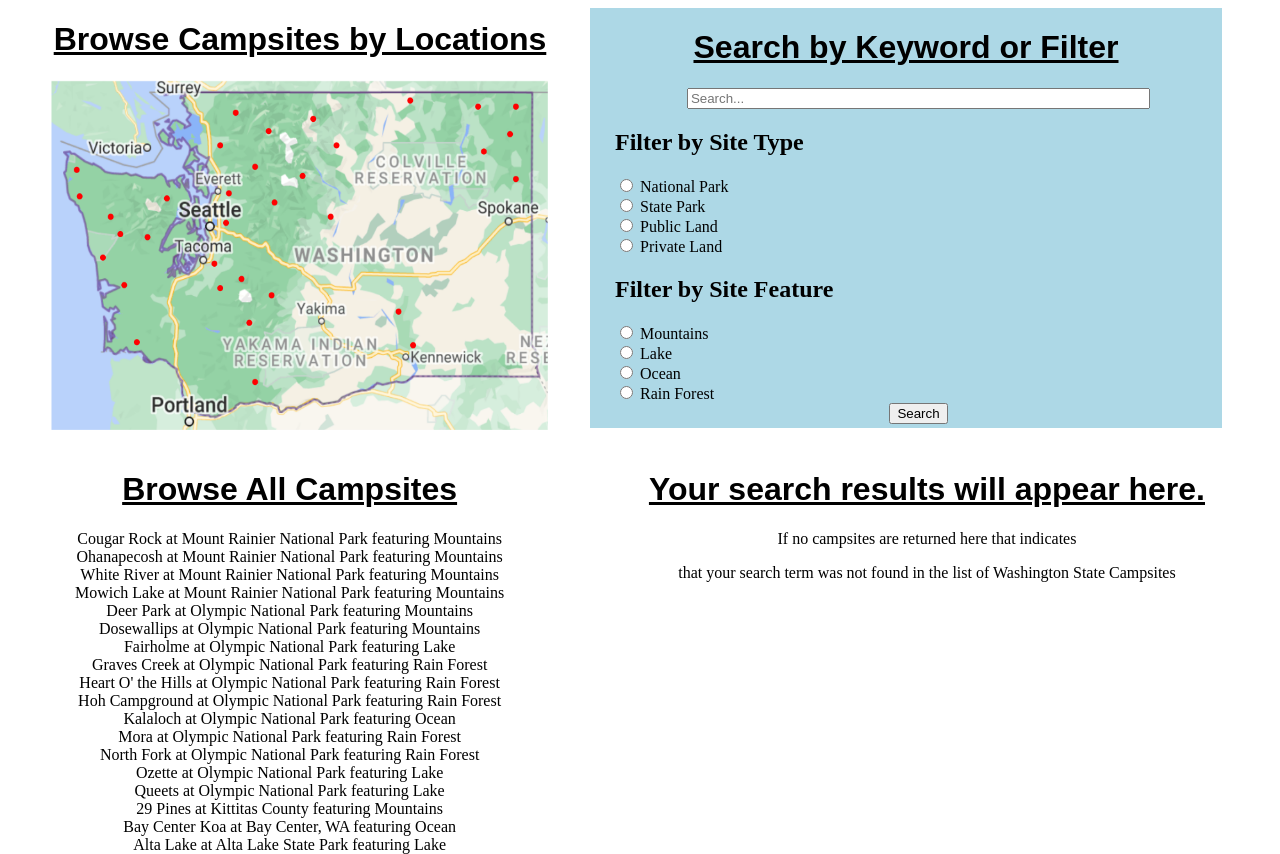
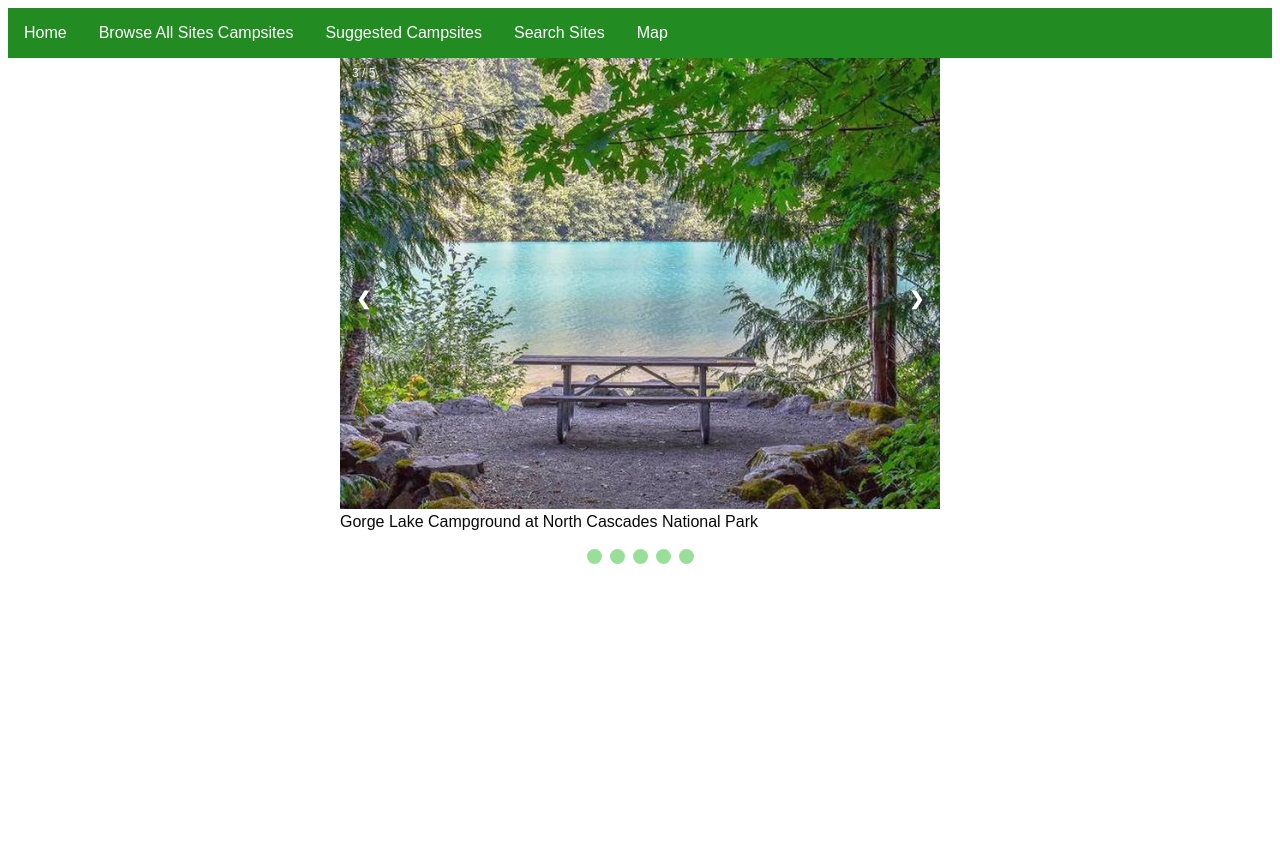
Before and after one commit to hawkilin/CS_361, a plain HTML site: page index.html in a window 1280 px wide. After the commit the page ends 800 px from the top, so only its background shows below. Drawn offline with Linux system fonts and the light colour scheme.

Commit message:
Added Pictures, Added more pages
Added auto-scrolling carousel of pictures to homepage, added more pages to improve layout.

```diff
--- a/index.html
+++ b/index.html
@@ -6,67 +6,88 @@
 <link rel="stylesheet" href="project_style.css">
 <style>
 </style>
+
 <body>
 
-<div id="map_temp">
-	<h1> Browse Campsites by Locations </h1>
-	<img src="map_temp.png" alt="temporary map before integration." width="500" height="350">
+<div id="nav_bar">
+  <ul>
+  	<li><a href="index.html">Home</a></li>
+  	<li><a href="all_sites.html">Browse All Sites Campsites</a></li>
+  	<li><a href="suggested_sites.html">Suggested Campsites</a></li>
+  	<li><a href="search_sites.html">Search Sites</a></li>
+  	<li><a href="map.html">Map</a></li>
+  </ul>
 </div>
 
-<div id="browse_sites">
-	<h1> Browse All Campsites </h1>
+<div class="slideshow-container">
+
+  <!-- Full-width images with number and caption text -->
+  <div class="mySlides fade">
+    <div class="numbertext">1 / 5</div>
+    <img src="cougar_rock.jpg" style="width:100%">
+    <div class="text">Cougar Rock Campground at Mount Rainier National Park</div>
+  </div>
+
+  <div class="mySlides fade">
+    <div class="numbertext">2 / 5</div>
+    <img src="hoh.jpg" style="width:100%">
+    <div class="text">Hoh Rainforest Campground at Olympic National Park</div>
+  </div>
+
+  <div class="mySlides fade">
+    <div class="numbertext">3 / 5</div>
+    <img src="gorge_lake.jpg" style="width:100%">
+    <div class="text">Gorge Lake Campground at North Cascades National Park</div>
+  </div>
+
+  <div class="mySlides fade">
+    <div class="numbertext">4 / 5</div>
+    <img src="deception_pass.jpg" style="width:100%">
+    <div class="text">Deception Pass State Park</div>
+  </div>
+
+  <div class="mySlides fade">
+    <div class="numbertext">5 / 5</div>
+    <img src="high_hut.jpg" style="width:100%">
+    <div class="text">High Hut Mount Tahoma Trail System</div>
+  </div>
+
+  <!-- Next and previous buttons -->
+  <a class="prev" onclick="plusSlides(-1)">&#10094;</a>
+  <a class="next" onclick="plusSlides(1)">&#10095;</a>
+</div>
+<br>
+
+<!-- The dots/circles -->
+<div style="text-align:center">
+  <span class="dot" onclick="currentSlide(1)"></span>
+  <span class="dot" onclick="currentSlide(2)"></span>
+  <span class="dot" onclick="currentSlide(3)"></span>
+   <span class="dot" onclick="currentSlide(4)"></span>
+    <span class="dot" onclick="currentSlide(5)"></span>
 </div>
 
-<div id="search_sites" align="center">
-	<h1> Search by Keyword or Filter</h1>
-	<form id="search_form">
-		<div id="search_bar" align="center">
-		<input type="text" id="text_search" placeholder="Search..." name="search">
-		</div>
+</body>
 
-		<h2>Filter by Site Type</h2>
+<script>
+	function plusSlides(n) {
+  showSlides(slideIndex += n);
+}
 
-		<input type="radio" id="NP" name="site_type" value="National Park">
-		<label for="NP">National Park</label><br>
+	var slideIndex = 0;
+showSlides();
 
-		<input type="radio" id="SP" name="site_type" value="State Park">
-		<label for="SP">State Park</label><br>
+function showSlides() {
+  var i;
+  var slides = document.getElementsByClassName("mySlides");
+  for (i = 0; i < slides.length; i++) {
+    slides[i].style.display = "none";
+  }
+  slideIndex++;
+  if (slideIndex > slides.length) {slideIndex = 1}
+  slides[slideIndex-1].style.display = "block";
+  setTimeout(showSlides, 2000);
+}
+</script>
 
-		<input type="radio" id="Public" name="site_type" value="Public Land">
-		<label for="Public">Public Land</label><br>
-
-		<input type="radio" id="Private" name="site_type" value="Private Land">
-		<label for="Private">Private Land</label><br>
-
-
-		<h2>Filter by Site Feature</h2>
-
-		<input type="radio" id="Mountains" name="site_type" value="Mountains">
-		<label for="Mountains">Mountains</label><br>
-
-		<input type="radio" id="Lake" name="site_type" value="Lake">
-		<label for="Lake">Lake</label><br>
-
-		<input type="radio" id="Ocean" name="site_type" value="Ocean">
-		<label for="Ocean">Ocean</label><br>
-
-		<input type="radio" id="Rain_Forest" name="site_type" value="Rain Forest">
-		<label for="Rain_Forest">Rain Forest</label><br>
-
-		<div id="submit_button" align="center">
-		<button type="button" onclick="displayRadioValue()">
-		Search
-	</button>
-		</div>
-	</form>
-</div>
-
-<div id="results">
-	<h1> Your search results will appear here. </h1>
-	<p> If no campsites are returned here that indicates </p>
-	<p>that your search term was not found in the list of Washington State Campsites</p>
-	</div>
-
-</body>
-<script src="project_script.js"></script>
 </html>
--- a/project_style.css
+++ b/project_style.css
@@ -7,29 +7,26 @@
 h1 {
 	text-align: center;
 	text-decoration-line: underline;
-	font-family: Arial, Helvetica, sans-serif;
+	font-family: sans-serif;
 }
 
 #browse_sites {
-	position: absolute;
-	top: 450px;
-	left: 75px;
 	text-align: center;
+	font-family: sans-serif;
 }
 
 #results {
-	position: absolute;
-	top: 450px;
-	right: 75px;
 	text-align: center;
+	font-family: sans-serif;
 }
 
 #search_sites {
-	float: right;
-	margin-right: 50px;
-	background: lightblue;
+	background: #99DF99;
+	font-family: sans-serif;
+	margin: auto;
+	margin-top: 10px;
 	width: 50%;
-	height: 420px;
+	padding: 10px;
 }
 
 
@@ -45,3 +42,105 @@ input[type=text] {
 input[type=submit] {
 	align-items: center;
 }
+
+ul {
+  list-style-type: none;
+  margin: 0;
+  padding: 0;
+  overflow: hidden;
+  background-color: #228B22;
+}
+
+li {
+  float: left;
+}
+
+li a {
+  display: block;
+  color: white;
+  font-family: sans-serif;
+  text-align: center;
+  padding: 16px;
+  text-decoration: none;
+}
+
+li a:hover {
+  background-color: #99DF99;
+}
+
+* {box-sizing: border-box}
+
+.slideshow-container {
+	max-width: 600px;
+	position: relative;
+	margin: auto;
+	font-family: sans-serif;
+}
+
+.mySlides {
+	display: none;
+}
+
+.prev, .next {
+	cursor: pointer;
+	position: absolute;
+	top: 50%;
+	width: auto;
+	margin-top: -22px;
+	padding: 16px;
+	color: white;
+	font-weight: bold;
+	font-size: 18px;
+	transition: 0.6 ease;
+	border-radius: 0 3px 3px 0;
+	user-select: none;
+}
+
+.next {
+	right: 0;
+	border-radius: 3px 0 0 3px;
+}
+
+.prev:hover, .next:hover {
+	background-color: #99DF99;
+}
+
+.numbertext {
+  color: #f2f2f2;
+  font-size: 12px;
+  padding: 8px 12px;
+  position: absolute;
+  top: 0;
+}
+
+.dot {
+  cursor: pointer;
+  height: 15px;
+  width: 15px;
+  margin: 0 2px;
+  background-color: #99DF99;
+  border-radius: 50%;
+  display: inline-block;
+  transition: background-color 0.6s ease;
+}
+
+.active, .dot:hover {
+  background-color: #99DF99;
+}
+
+.fade {
+  -webkit-animation-name: fade;
+  -webkit-animation-duration: 1.5s;
+  animation-name: fade;
+  animation-duration: 1.5s;
+}
+
+@-webkit-keyframes fade {
+  from {opacity: .4}
+  to {opacity: 1}
+}
+
+@keyframes fade {
+  from {opacity: .4}
+  to {opacity: 1}
+}
```
Also changed, not shown: all_sites.html (added, +27 -0 lines), map.html (added, +23 -0 lines), cougar_rock.jpg (added), deception_pass.jpg (added), gorge_lake.jpg (added), high_hut.jpg (added), hoh.jpg (added).
